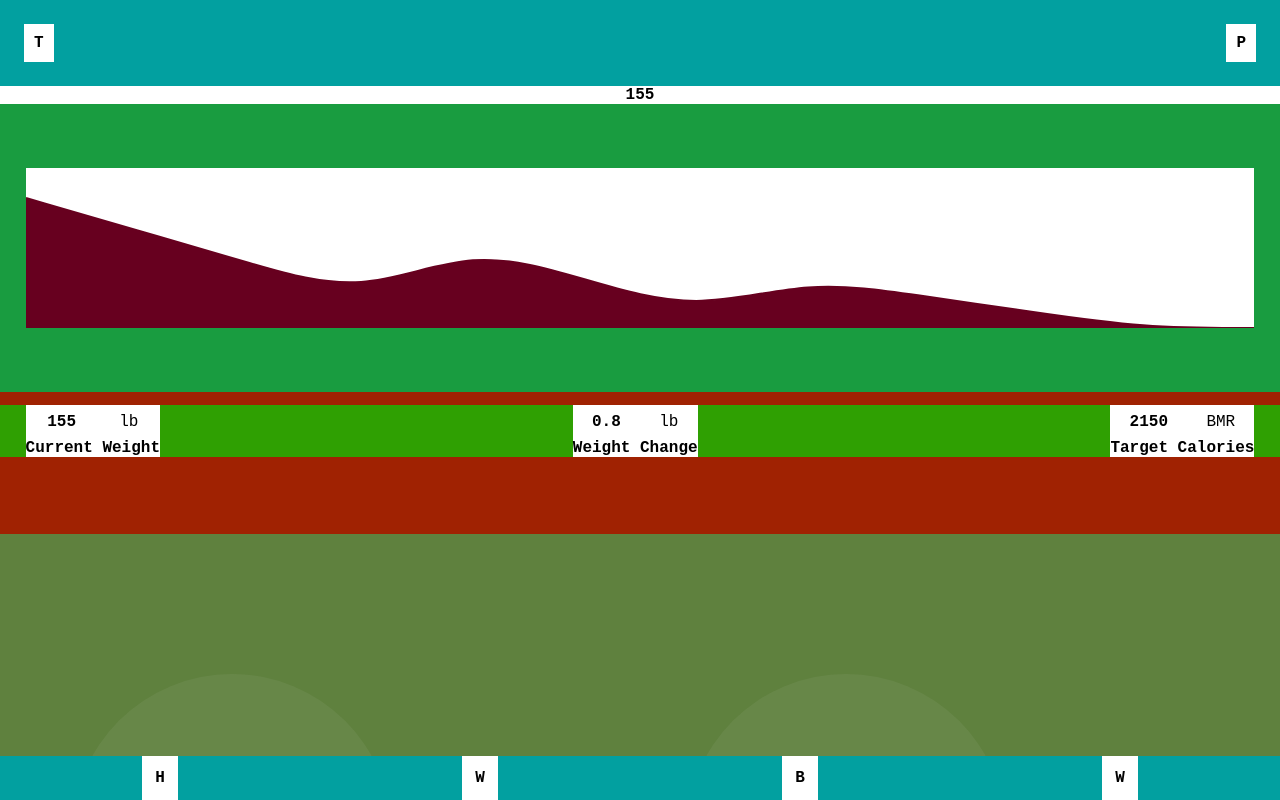
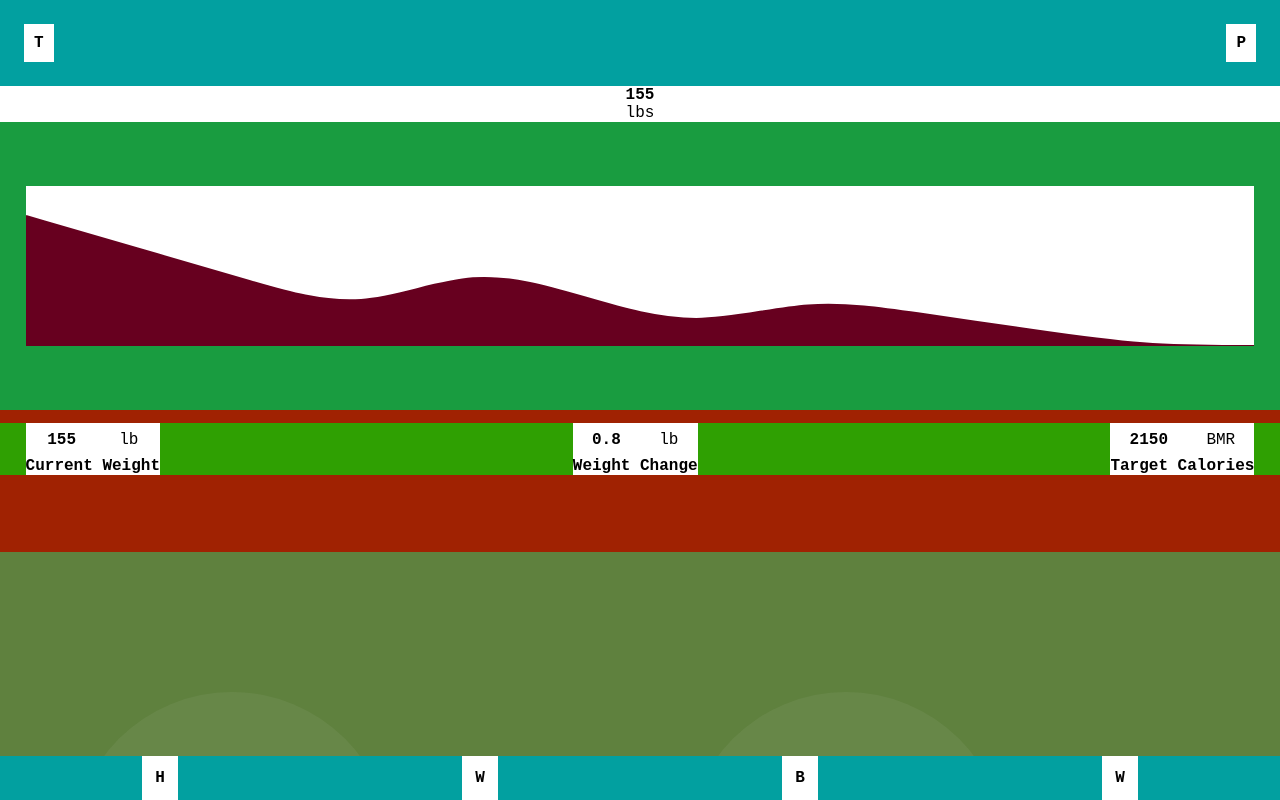
Before and after one commit to mondragon-ai/fitness-app, a React (Create React App) app in the folder fitness-application/: page /body in a window 1280 px wide. Shown: the top 800 px of the page. Built offline with nearby package versions, Linux system fonts and the light colour scheme.

Commit message:
graph & toggle data input

```diff
--- a/fitness-application/src/screens/Body.js
+++ b/fitness-application/src/screens/Body.js
@@ -7,6 +7,9 @@ const hotkeys = [
     {id: 1, title: "Calories", emoji: "🍱"},
     {id: 2, title: "Body Weight", emoji: "🏋🏻‍♀️"},
 ];
+
+const bw_header = (top_number) => {return (<div className="graph-header-text"><h1 className="">{top_number}</h1><span>lbs</span></div> ) }
+const cals_header = (top_number) => {return (<div className="graph-header-text"><h1 className="">{top_number}</h1><span>kcal</span></div> ) }
 
 class Body extends Component {
 
@@ -40,7 +43,7 @@ class Body extends Component {
         return (
             <div className="body-section">
 
-                <div className="graph-header-text"><h1 className="">{top_number}</h1></div>
+                {this.state.graph_data == "BW"  ? bw_header(top_number) : cals_header(top_number) }
 
                 <div className="graph-container">
                     <Graph graph_data={this.state.graph_data} />
```
